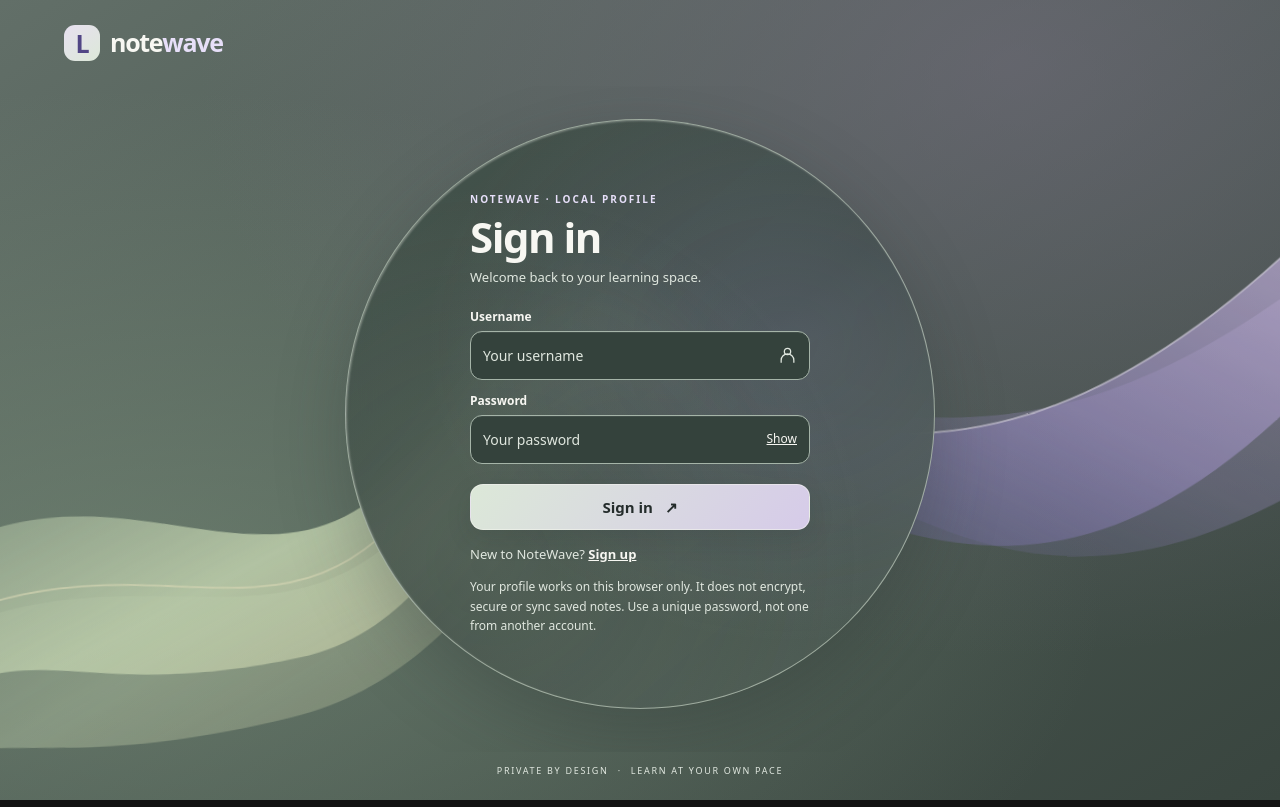
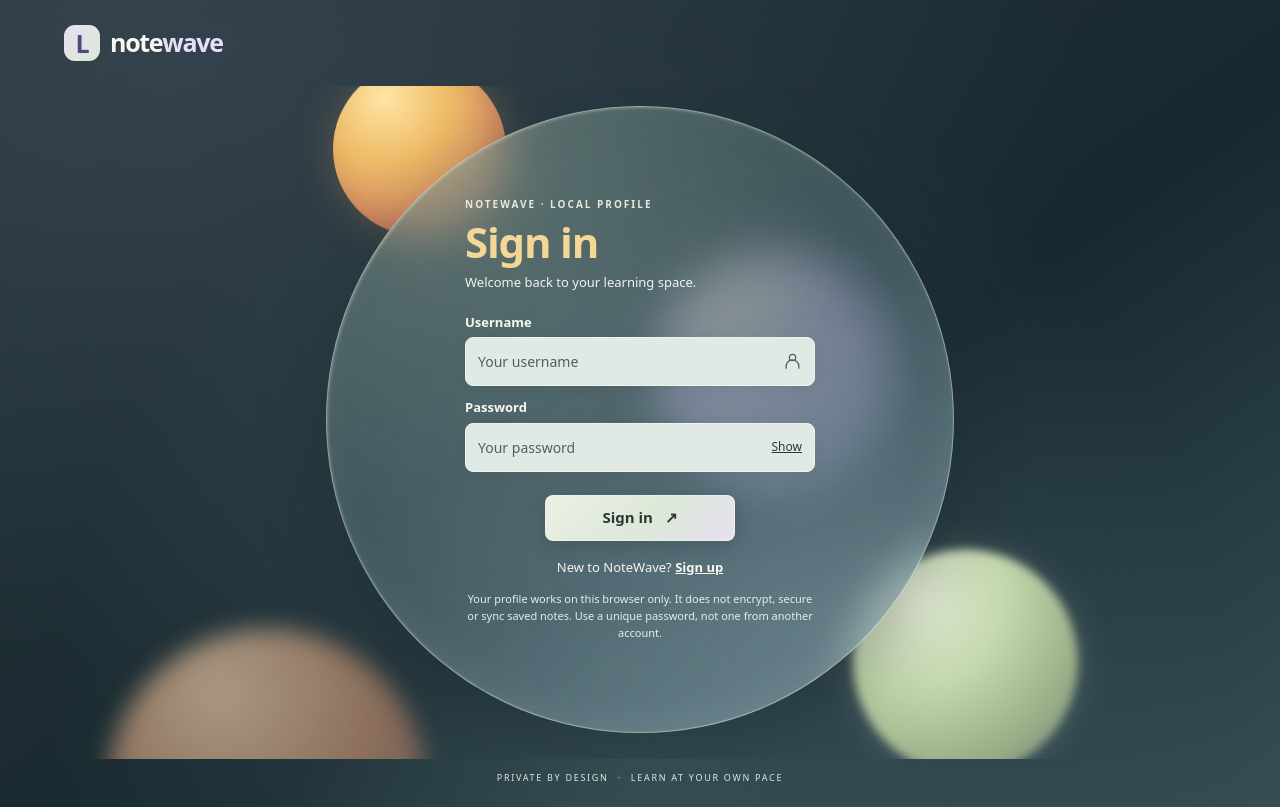
Before and after one commit to rc5706652-collab/Mini-project-, a website with bundled scripts: page public/account.html in a window 1280 px wide. Built offline with nearby package versions, Linux system fonts and the light colour scheme.

Commit message:
Recreate reference-inspired circular orbital glass account design (#19)

```diff
--- a/public/account.css
+++ b/public/account.css
@@ -25,3 +25,73 @@ html[data-theme="light"] .account-ribbons{opacity:.86}
 .privacy{font-size:12px;line-height:1.6}.switch{font-size:13px}.field input::placeholder{opacity:1}
 .field input:-webkit-autofill{-webkit-text-fill-color:var(--ink);-webkit-box-shadow:0 0 0 1000px #34423c inset}
 html[data-theme="dark"] .field input:-webkit-autofill{-webkit-box-shadow:0 0 0 1000px #28322e inset}
+
+
+/* Reference-inspired orbital glass composition: decorative CSS only.
+   The saved workspace theme and all account functionality are unchanged. */
+html[data-theme="light"],html[data-theme="dark"]{
+ --ink:#f8f8f2;--muted:#e1e9e2;--account-accent:#f4d797;color-scheme:dark;
+}
+html[data-theme="light"] body{
+ background:radial-gradient(ellipse at 50% 92%,#49646a80,transparent 65%),radial-gradient(ellipse at 15% 8%,#4c566b66,transparent 58%),linear-gradient(145deg,#26373a,#18282f 58%,#354e55);
+}
+html[data-theme="dark"] body{
+ background:radial-gradient(ellipse at 50% 95%,#45616a65,transparent 64%),radial-gradient(ellipse at 15% 7%,#46405f52,transparent 58%),linear-gradient(145deg,#243337,#17242b 58%,#2d454b);
+}
+.account-main{--orb-size:clamp(575px,49vw,650px);padding:20px 16px 26px}
+.account-spheres{position:absolute;inset:0;z-index:-1;pointer-events:none;overflow:hidden}
+.account-sphere{display:block;position:absolute;border-radius:50%;aspect-ratio:1;will-change:transform;animation:account-drift 16s ease-in-out infinite}
+.sphere-amber{
+ width:clamp(110px,13.5vw,190px);left:calc(50% - var(--orb-size)*.49);top:calc(50% - var(--orb-size)*.56);
+ background:radial-gradient(circle at 30% 20%,#ffe5a5 0%,#efbc68 35%,#d28962 72%,#a35d57 100%);
+ box-shadow:0 0 42px #e6af6040,inset -12px -15px 24px #8e4d4b40;
+}
+.sphere-sage{
+ width:clamp(135px,18vw,225px);left:calc(50% + var(--orb-size)*.34);top:calc(50% + var(--orb-size)*.22);
+ background:radial-gradient(circle at 28% 22%,#e8efd9,#c3d7ad 38%,#9daf89 70%,#6c8876);
+ box-shadow:0 0 36px #dce8d82e;filter:blur(5px);animation-delay:-5s;
+}
+.sphere-lavender{
+ width:clamp(160px,19vw,265px);left:calc(50% + var(--orb-size)*.02);top:calc(50% - var(--orb-size)*.27);
+ background:radial-gradient(circle at 34% 27%,#ebd9cd,#bba6d5 42%,#7d80a2 76%,#555773);
+ opacity:.77;animation-delay:-8s;
+}
+.sphere-peach{
+ width:clamp(180px,25vw,355px);left:calc(50% - var(--orb-size)*.85);top:calc(50% + var(--orb-size)*.33);
+ background:radial-gradient(circle at 35% 20%,#e9c8a3,#bb8869 48%,#7b5b53 85%);
+ filter:blur(12px);opacity:.69;animation-delay:-11s;
+}
+@keyframes account-drift{0%,100%{transform:translate3d(0,0,0)}50%{transform:translate3d(0,-12px,0)}}
+html[data-theme] .account-glass{
+ width:min(100%,var(--orb-size));min-height:var(--orb-size);aspect-ratio:1;
+ background:radial-gradient(ellipse at 24% 9%,#dce8d82b,transparent 55%),radial-gradient(ellipse at 78% 83%,#b6cde12a,transparent 66%),linear-gradient(155deg,#59766b84,#506b728f 47%,#78929b9c);
+ border:1px solid #e1efe67a;box-shadow:inset 1px 1px 3px #f5f4ef44,inset -6px -9px 34px #b7cbd31c,0 25px 70px #10191d45;
+ backdrop-filter:blur(23px);-webkit-backdrop-filter:blur(23px);
+ padding:65px 86px;
+}
+html[data-theme] .account-glass:has(#confirm-group:not([hidden])){width:min(100%,690px);min-height:690px}
+.account-content{width:min(100%,350px);position:relative}
+html[data-theme] .eyebrow{color:#e8e9de;font-size:10px;letter-spacing:2px}
+#account-title{color:var(--account-accent);font-weight:750;letter-spacing:-1.2px}
+.intro{color:#f0f3ed}
+label{color:#f8f8f2;font-size:13px}
+html[data-theme] .field{
+ background:#e1e9e5;border:1px solid #edf3ed;border-radius:8px;box-shadow:0 2px 12px #1f343018;
+}
+html[data-theme] .field input,html[data-theme] .field button{color:#253a37}
+html[data-theme] .field input::placeholder{color:#4e625c;opacity:1}
+html[data-theme] .field svg{stroke:#4e625c}
+html[data-theme] .field:focus-within{border-color:#f4d797;box-shadow:0 0 0 2px #f4d79770}
+html[data-theme] .field input:-webkit-autofill{-webkit-text-fill-color:#253a37;-webkit-box-shadow:0 0 0 1000px #e1e9e5 inset}
+html[data-theme] .submit{width:min(100%,190px);margin:23px auto 0;border-radius:8px;background:linear-gradient(140deg,#edf0e5,#dce8d8 55%,#e7e0f0);color:#253a37;border-color:#f5f4efb0;box-shadow:0 5px 18px #1c2b3040}
+.switch{text-align:center;margin-top:17px;color:#f4f4ee}
+.privacy{text-align:center;font-size:11px;line-height:1.55;color:#e6eee7}
+html[data-theme] #account-status{color:#ffecd5;text-align:center}
+footer{color:#dce8df}
+@media(max-width:660px){
+ .account-main{--orb-size:420px;padding:22px 17px}
+ html[data-theme] .account-glass,html[data-theme] .account-glass:has(#confirm-group:not([hidden])){width:min(100%,430px);min-height:0;aspect-ratio:auto;border-radius:34px;padding:36px 25px}
+ .sphere-amber{top:3%;left:1%}.sphere-sage{right:-12%;left:auto;top:68%}
+ .sphere-lavender{left:48%;top:22%}.sphere-peach{left:-38%;top:78%}
+}
+@media(prefers-reduced-motion:reduce){.account-sphere{animation:none;will-change:auto}}
--- a/public/account.html
+++ b/public/account.html
@@ -3,18 +3,17 @@
 <head>
 <meta charset="utf-8"><meta name="viewport" content="width=device-width,initial-scale=1,viewport-fit=cover">
 <meta name="theme-color" content="#171d1b"><title>Sign in | NoteWave</title>
-<script>(function(){var pref="system";try{var s=localStorage.getItem("notewave-theme-v1");if(s==="light"||s==="dark")pref=s;}catch(e){}var theme=pref==="system"?(matchMedia("(prefers-color-scheme: dark)").matches?"dark":"light"):pref;document.documentElement.dataset.theme=theme;document.documentElement.style.colorScheme="dark";document.querySelector('meta[name="theme-color"]').content=theme==="light"?"#495750":"#171d1b";})();</script>
+<script>(function(){var pref="system";try{var s=localStorage.getItem("notewave-theme-v1");if(s==="light"||s==="dark")pref=s;}catch(e){}var theme=pref==="system"?(matchMedia("(prefers-color-scheme: dark)").matches?"dark":"light"):pref;document.documentElement.dataset.theme=theme;document.documentElement.style.colorScheme="dark";document.querySelector('meta[name="theme-color"]').content=theme==="light"?"#26373a":"#202c2f";})();</script>
 <link rel="stylesheet" href="./account.css">
 </head>
 <body>
 <header class="account-header"><a class="brand" href="./account.html" aria-label="NoteWave account"><span class="brand-mark">L</span> note<span>wave</span></a><a id="account-back" class="back" href="./" hidden>Back to workspace <span aria-hidden="true">↗</span></a></header>
 <main class="account-main">
-<div class="account-ribbons" aria-hidden="true">
-<svg viewBox="0 0 1400 760" preserveAspectRatio="xMidYMid slice"><defs>
-<linearGradient id="gold" x1="0" y1="0" x2="1" y2="1"><stop stop-color="#a9bda4" stop-opacity=".06"/><stop offset=".54" stop-color="#c9d9b4" stop-opacity=".9"/><stop offset="1" stop-color="#f6e8b9" stop-opacity=".2"/></linearGradient>
-<linearGradient id="rose" x1="0" y1="1" x2="1" y2="0"><stop stop-color="#6e62bd" stop-opacity=".03"/><stop offset=".5" stop-color="#9f91c8" stop-opacity=".65"/><stop offset="1" stop-color="#d9c4ed" stop-opacity=".8"/></linearGradient>
-</defs><g class="ribbon-gold" fill="url(#gold)"><path d="M-100 535C145 380 310 650 480 390S720 260 805 410C540 230 560 600 320 645S30 605-100 690Z"/><path d="M-100 620C170 490 330 700 510 420S710 300 780 402C605 350 565 655 310 710S-20 710-100 752Z" opacity=".48"/><path d="M-100 605C185 475 319 697 500 410S717 290 805 410" stroke="#e7e4bf" stroke-opacity=".7" fill="none" stroke-width="2"/></g>
-<g class="ribbon-rose" fill="url(#rose)"><path d="M600 455C815 200 1000 630 1490 78L1490 250C1080 754 880 310 600 455Z"/><path d="M690 408C930 260 1070 515 1490 145L1490 385C1070 690 930 320 690 408Z" opacity=".52"/><path d="M600 455C815 200 1000 630 1490 78" stroke="#e7e0f0" stroke-opacity=".65" stroke-width="2" fill="none"/></g></svg>
+<div class="account-spheres" aria-hidden="true">
+  <span class="account-sphere sphere-amber"></span>
+  <span class="account-sphere sphere-sage"></span>
+  <span class="account-sphere sphere-lavender"></span>
+  <span class="account-sphere sphere-peach"></span>
 </div>
 <section class="account-glass" aria-labelledby="account-title">
 <div class="account-content">
```
Also changed, not shown: tests/account-browser.mjs (+6 -0 lines).
